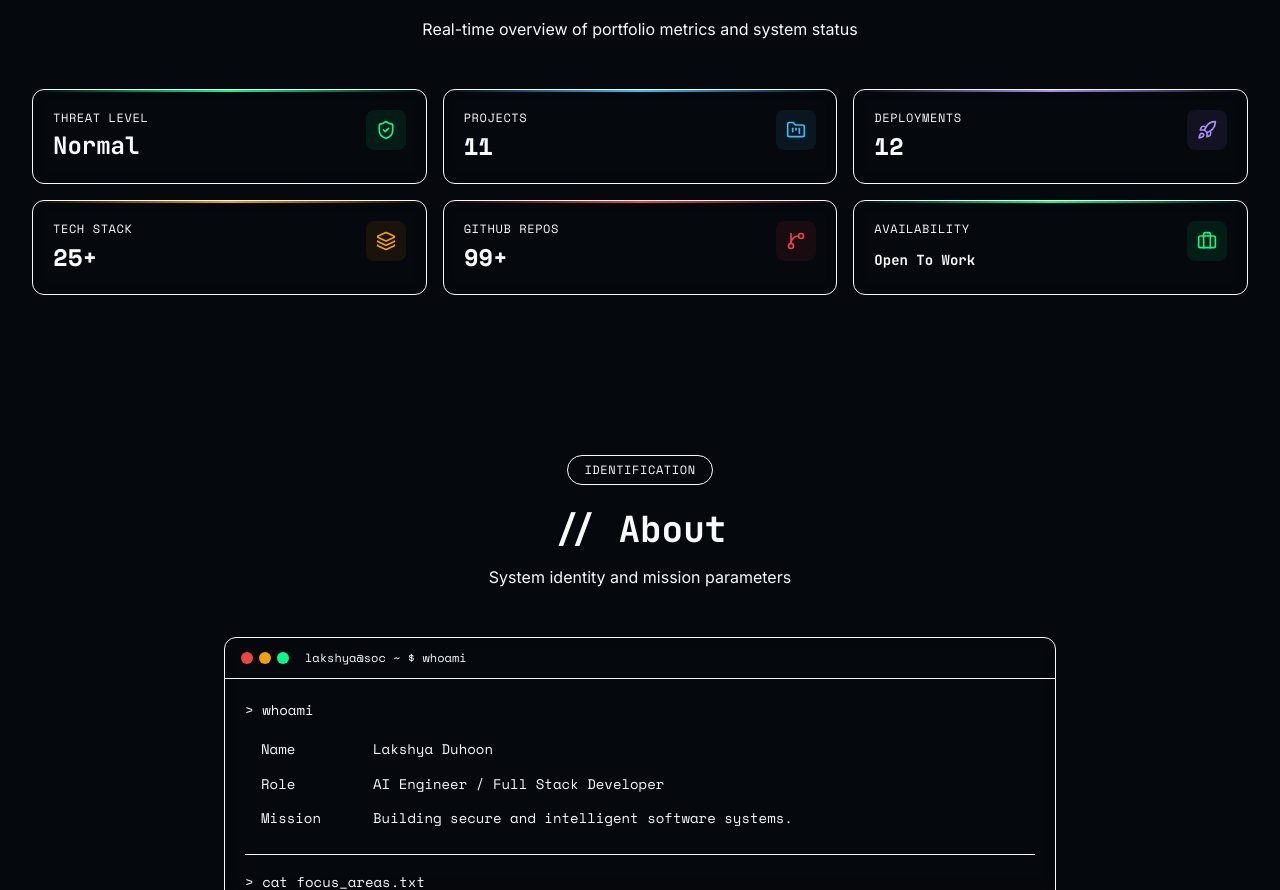
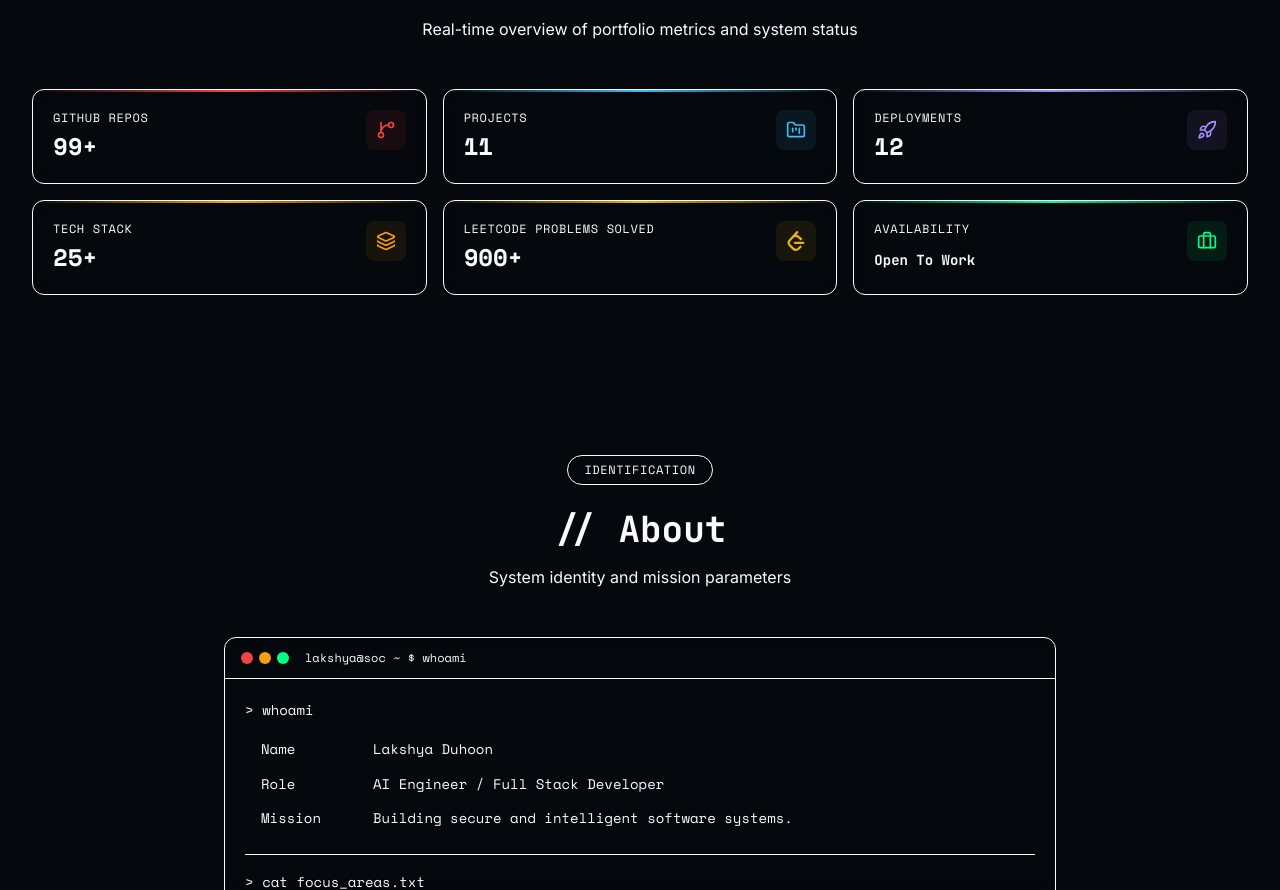
Before and after one commit to LakshyaDuhoonISU/prof-portfolio, a React (Vite) app: page / in a window 1280 px wide. Shown: the part 973-1863 px from the top of the page. Built offline with nearby package versions, Linux system fonts and the light colour scheme.

Commit message:
updated dashboard

```diff
--- a/src/components/StatusCard.tsx
+++ b/src/components/StatusCard.tsx
@@ -1,10 +1,9 @@
-import { type ReactNode } from 'react';
+import { type ReactNode, type ElementType } from 'react';
 import { motion } from 'framer-motion';
-import type { LucideIcon } from 'lucide-react';
 import { staggerItem } from '../animations/variants';
 
 interface StatusCardProps {
-  icon: LucideIcon;
+  icon: ElementType;
   label: string;
   value: ReactNode;
   color?: string;
--- a/src/sections/Dashboard.tsx
+++ b/src/sections/Dashboard.tsx
@@ -1,5 +1,6 @@
 import { motion } from 'framer-motion';
-import { ShieldCheck, FolderKanban, Rocket, Layers, GitBranch, Briefcase } from 'lucide-react';
+import { GitBranch, FolderKanban, Rocket, Layers, Briefcase } from 'lucide-react';
+import { SiLeetcode } from 'react-icons/si';
 import { staggerContainer } from '../animations/variants';
 import SectionTitle from '../components/SectionTitle';
 import StatusCard from '../components/StatusCard';
@@ -7,10 +8,10 @@ import AnimatedCounter from '../components/AnimatedCounter';
 
 const dashboardCards = [
   {
-    icon: ShieldCheck,
-    label: 'Threat Level',
-    value: <span className="text-[--color-accent]">Normal</span>,
-    color: '#00FF88',
+    icon: GitBranch,
+    label: 'GitHub Repos',
+    value: <AnimatedCounter end={99} suffix="+"/>,
+    color: '#EF4444',
   },
   {
     icon: FolderKanban,
@@ -31,10 +32,10 @@ const dashboardCards = [
     color: '#F59E0B',
   },
   {
-    icon: GitBranch,
-    label: 'GitHub Repos',
-    value: <AnimatedCounter end={99} suffix="+"/>,
-    color: '#EF4444',
+    icon: SiLeetcode,
+    label: 'LeetCode Problems Solved',
+    value: <AnimatedCounter end={900} suffix="+"/>,
+    color: '#EAB308',
   },
   {
     icon: Briefcase,
```
